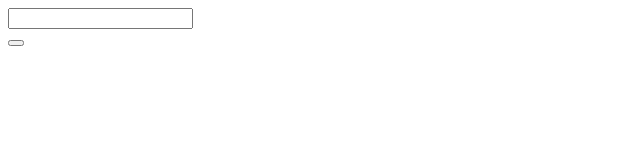
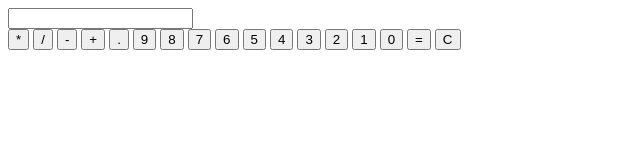
Before and after one commit to kaberasabin74/Calculator, a plain HTML site: page index.html in a window 1280 px wide. Shown: the whole page, without its empty margins (0-640 px from the left). Drawn offline with Linux system fonts and the light colour scheme.

Commit message:
second commit

```diff
--- a/index.html
+++ b/index.html
@@ -14,11 +14,29 @@
         </form>
         <div class="buttons">
             <!--yellow-->
-            <button type="button" class="btn btn-yellow"></button>
+            <button type="button" class="btn btn-yellow" data-num="*">*</button>
+            <button type="button" class="btn btn-yellow" data-num="/">/</button>
+            <button type="button" class="btn btn-yellow" data-num="-">-</button>
+            <button type="button" class="btn btn-yellow" data-num="+">+</button>
+
+            <!-- grey button-->
+
+            <button type="button" class="btn btn-grey" data-num=".">.</button>
+            <button type="button" class="btn btn-grey" data-num="9">9</button>
+            <button type="button" class="btn btn-grey" data-num="8">8</button>
+            <button type="button" class="btn btn-grey" data-num="7">7</button>
+            <button type="button" class="btn btn-grey" data-num="6">6</button>
+            <button type="button" class="btn btn-grey" data-num="5">5</button>
+            <button type="button" class="btn btn-grey" data-num="4">4</button>
+            <button type="button" class="btn btn-grey" data-num="3">3</button>
+            <button type="button" class="btn btn-grey" data-num="2">2</button>
+            <button type="button" class="btn btn-grey" data-num="1">1</button>
+            <button type="button" class="btn btn-grey" data-num="0">0</button>
+
+        <button type="button" class="btn-equal btn-grey">=</button>
+        <button type="button" class="btn-clear btn-grey">C</button>
 
         </div>
-
-
 
     </section>
 
```
